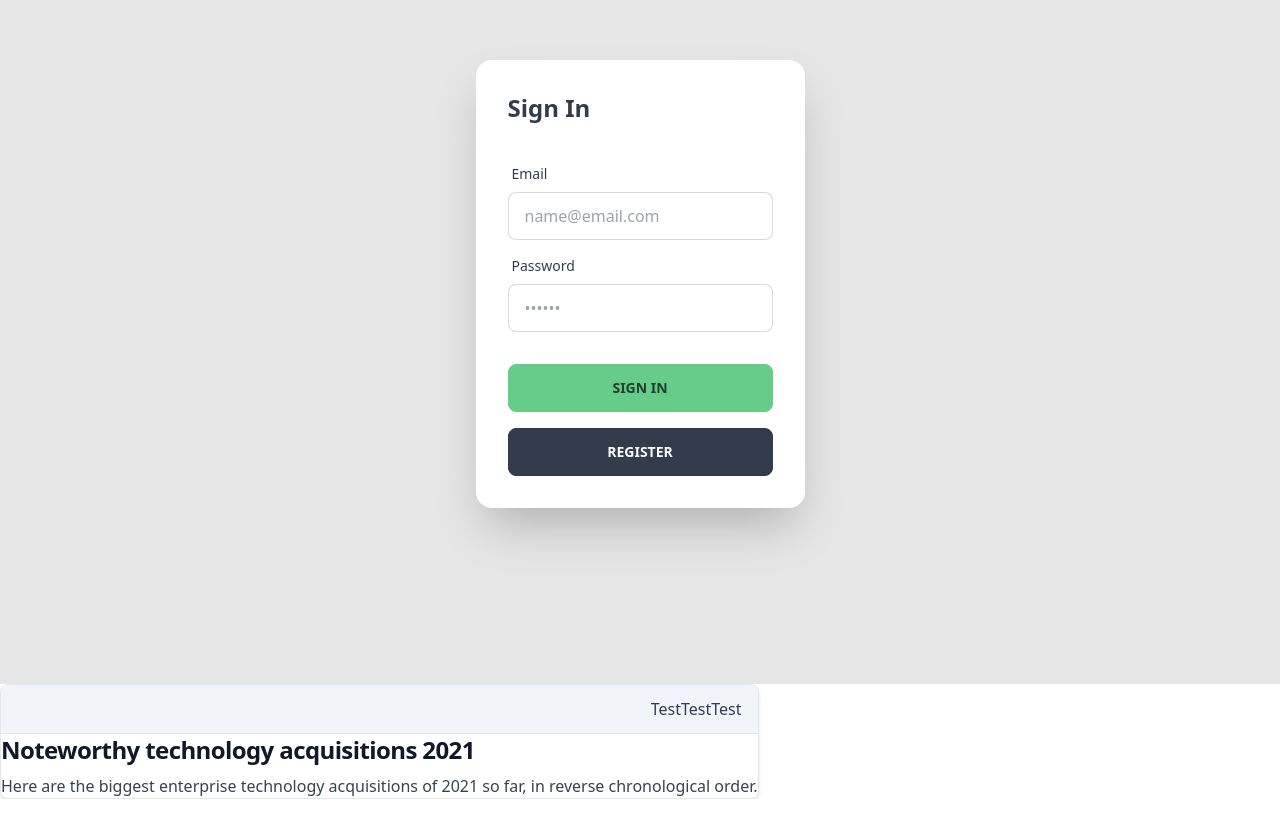
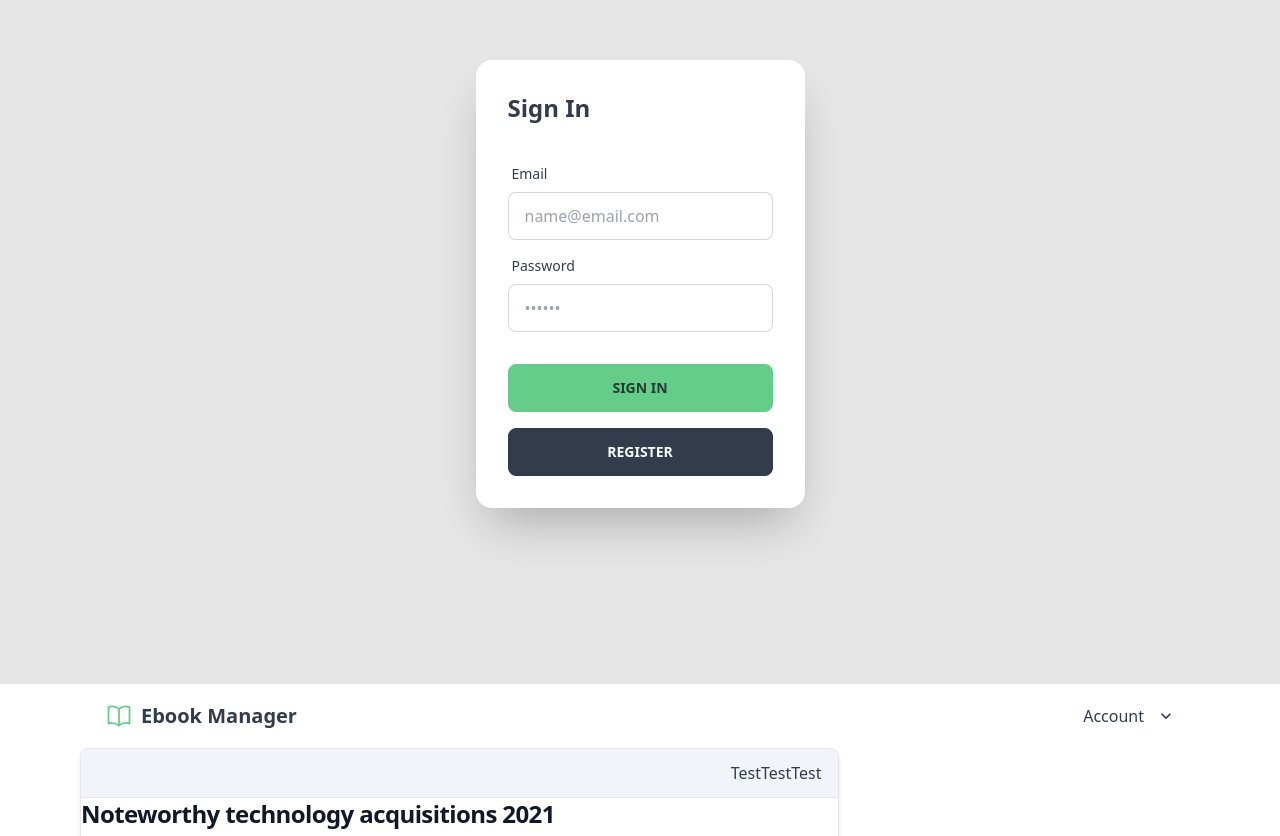
Before and after one commit to MichaelFarquhar/ebook-manager, a React (Create React App) app: page / in a window 1280 px wide. Shown: the part 116-952 px from the top of the page. Before the commit the page ends 915 px from the top, so only its background shows below. Built offline with nearby package versions, Linux system fonts and the light colour scheme.

Commit message:
Add dashboard navbar header

```diff
--- a/src/components/Dashboard/Dashboard.jsx
+++ b/src/components/Dashboard/Dashboard.jsx
@@ -1,7 +1,10 @@
 import React from 'react';
+import { Header } from '../Header';
 
 export const Dashboard = () => {
     return (
+        <div class="container mx-auto">
+            <Header />
             <div class="w-max bg-white rounded-lg border border-gray-200 shadow-md">
                 <div className="bg-slate-100 px-4 py-3 flex justify-end rounded-t-lg border-b">
                     <div>Test</div>
@@ -12,9 +15,10 @@ export const Dashboard = () => {
                     Noteworthy technology acquisitions 2021
                 </h5>
                 <p class="font-normal text-gray-700 dark:text-gray-400">
-                Here are the biggest enterprise technology acquisitions of 2021 so far, in
-                reverse chronological order.
+                    Here are the biggest enterprise technology acquisitions of 2021 so
+                    far, in reverse chronological order.
                 </p>
+            </div>
         </div>
     );
 };
--- /dev/null
+++ b/src/components/Header/Header.jsx
@@ -0,0 +1,85 @@
+import React from 'react';
+
+export const Header = () => {
+    return (
+        <div className="navbar bg-base-100">
+            <div className="flex-1">
+                <a className="btn btn-ghost normal-case text-xl flex items-centers space-x-2">
+                    <svg
+                        xmlns="http://www.w3.org/2000/svg"
+                        fill="none"
+                        viewBox="0 0 24 24"
+                        stroke-width="1.5"
+                        class="w-7 h-7 stroke-primary"
+                    >
+                        <path
+                            stroke-linecap="round"
+                            stroke-linejoin="round"
+                            d="M12 6.042A8.967 8.967 0 006 3.75c-1.052 0-2.062.18-3 .512v14.25A8.987 8.987 0 016 18c2.305 0 4.408.867 6 2.292m0-14.25a8.966 8.966 0 016-2.292c1.052 0 2.062.18 3 .512v14.25A8.987 8.987 0 0018 18a8.967 8.967 0 00-6 2.292m0-14.25v14.25"
+                        />
+                    </svg>
+                    <span>Ebook Manager</span>
+                </a>
+            </div>
+            <div className="flex-none">
+                <ul className="menu menu-horizontal p-0">
+                    <li tabIndex={0}>
+                        <a>
+                            Account
+                            <svg
+                                className="fill-current"
+                                xmlns="http://www.w3.org/2000/svg"
+                                width="20"
+                                height="20"
+                                viewBox="0 0 24 24"
+                            >
+                                <path d="M7.41,8.58L12,13.17L16.59,8.58L18,10L12,16L6,10L7.41,8.58Z" />
+                            </svg>
+                        </a>
+                        <ul className="p-2 bg-base-100">
+                            <li>
+                                <a className="flex items-center">
+                                    <svg
+                                        xmlns="http://www.w3.org/2000/svg"
+                                        fill="none"
+                                        viewBox="0 0 24 24"
+                                        stroke-width="1.5"
+                                        stroke="currentColor"
+                                        class="w-4 h-4"
+                                    >
+                                        <path
+                                            stroke-linecap="round"
+                                            stroke-linejoin="round"
+                                            d="M15.75 6a3.75 3.75 0 11-7.5 0 3.75 3.75 0 017.5 0zM4.501 20.118a7.5 7.5 0 0114.998 0A17.933 17.933 0 0112 21.75c-2.676 0-5.216-.584-7.499-1.632z"
+                                        />
+                                    </svg>
+                                    <span>Sign in</span>
+                                </a>
+                            </li>
+                            <li>
+                                <a className="flex items-center">
+                                    <svg
+                                        xmlns="http://www.w3.org/2000/svg"
+                                        fill="none"
+                                        viewBox="0 0 24 24"
+                                        stroke-width="1.5"
+                                        stroke="currentColor"
+                                        class="w-4 h-4"
+                                    >
+                                        <path
+                                            stroke-linecap="round"
+                                            stroke-linejoin="round"
+                                            d="M19 7.5v3m0 0v3m0-3h3m-3 0h-3m-2.25-4.125a3.375 3.375 0 11-6.75 0 3.375 3.375 0 016.75 0zM4 19.235v-.11a6.375 6.375 0 0112.75 0v.109A12.318 12.318 0 0110.374 21c-2.331 0-4.512-.645-6.374-1.766z"
+                                        />
+                                    </svg>
+
+                                    <span>Register</span>
+                                </a>
+                            </li>
+                        </ul>
+                    </li>
+                </ul>
+            </div>
+        </div>
+    );
+};
--- /dev/null
+++ b/src/components/Header/index.js
@@ -0,0 +1 @@
+export { Header } from './Header';
--- a/tailwind.config.js
+++ b/tailwind.config.js
@@ -2,7 +2,15 @@
 module.exports = {
     content: ['./src/**/*.{js,jsx,ts,tsx}'],
     theme: {
-        extend: {},
+        container: {
+            padding: {
+                DEFAULT: '1rem',
+                sm: '2rem',
+                lg: '4rem',
+                xl: '5rem',
+                '2xl': '6rem',
+            },
+        },
     },
     plugins: [require('@tailwindcss/typography'), require('daisyui')],
 };
```
Lines whose indentation alone changed are shown as unchanged.
